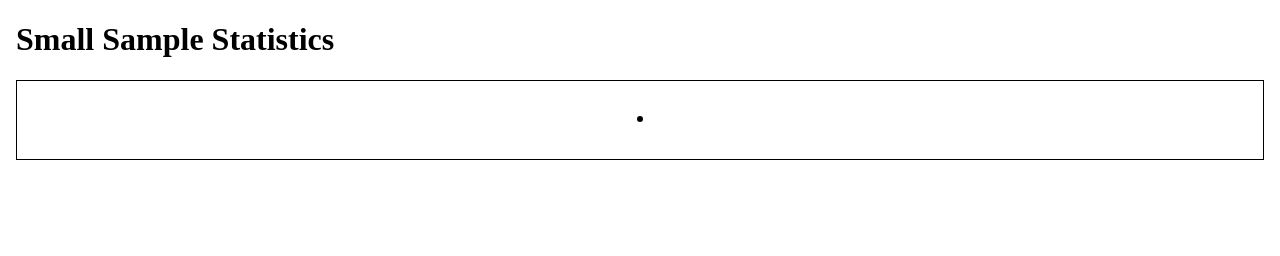
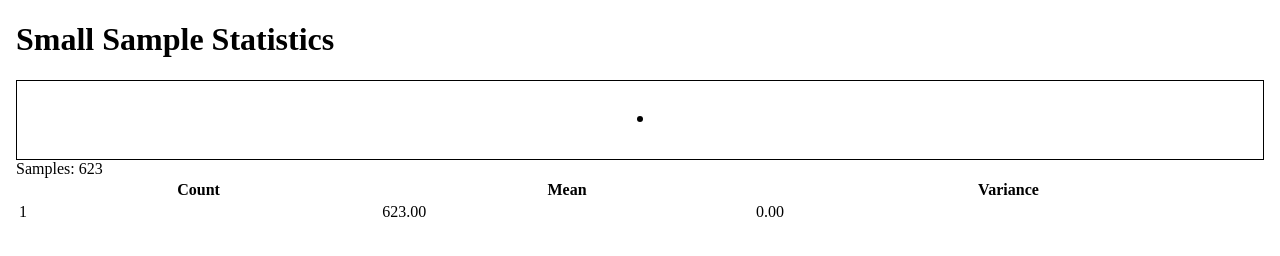
Before and after one commit to bukzor/small-sample-statistics, a plain HTML site: page src/index.html in a window 1280 px wide. Both pictures are taken after a click on the icon 640 px from the left and 119 px from the top of the page. Drawn offline with nearby package versions, Linux system fonts and the light colour scheme.

Commit message:
show the samples, along with count, mean and variance

```diff
--- a/src/index.css
+++ b/src/index.css
@@ -18,7 +18,7 @@ svg {
     grid-auto-rows: max-content;
 }
 
-.samples {
+.sampleInput {
     border: 1px solid black;
     height: 5em;
 }
--- a/src/index.html
+++ b/src/index.html
@@ -15,7 +15,25 @@
   </head>
   <body class='main'>
     <h1>Small Sample Statistics</h1>
-    <svg xmlns="http://www.w3.org/2000/svg" class="samples"></svg>
+
+
+    <svg xmlns="http://www.w3.org/2000/svg" class="sampleInput"></svg>
+
+    <div>
+      Samples: <span class="samples">(none)</span>
+    </div>
+
+    <table class="statistics">
+      <tr>
+        <th>Count</th><th>Mean</th><th>Variance</th>
+      </tr><tr>
+        <td class="statistics__count">0</td>
+        <td class="statistics__mean">N/A</td>
+        <td class="statistics__variance">N/A</td>
+      </tr>
+    </table>
+
+
   <script src="//ajax.googleapis.com/ajax/libs/jquery/1.7.2/jquery.js" type="text/javascript"></script>
   <script src="index.js" type="text/javascript"></script>
   <script type="text/javascript">
--- a/src/index.js
+++ b/src/index.js
@@ -1,17 +1,44 @@
 const XML = "http://www.w3.org/2000/svg";
+const samples = [];
 
+    console.log(1);
 let init = function() {
-  // <circle cx="100" cy="100" r="100"/>
-  document.querySelectorAll('.samples').forEach(samples => {
-    samples.addEventListener('click', event => {
+    console.log(2);
+  document.querySelectorAll('.sampleInput').forEach(sampleInput => {
+    console.log(3);
+    sampleInput.addEventListener('click', event => {
+    console.log(4);
+      // <circle cx="100" cy="100" r="100"/>
       let point = document.createElementNS(XML, 'circle');
       point.setAttribute('cx', event.offsetX);
       point.setAttribute('cy', event.offsetY);
       point.setAttribute('r', 3);
+      sampleInput.append(point);
 
-      samples.append(point);
+      samples.push(event.offsetX);
+      samples.sort();
+
+      renderSamples();
+      renderStatistics();
     });
   });
-}
+};
+
+let renderSamples = function() {
+  document.querySelector('.samples').innerText = samples.join(', ');
+};
+
+let renderStatistics = function() {
+  let count = samples.length;
+  document.querySelector('.statistics__count').innerText = count;
+  let mean = (
+    samples.reduce((acc, next) => acc + next, 0) / count
+  );
+  document.querySelector('.statistics__mean').innerText = mean.toFixed(2);
+  document.querySelector('.statistics__variance').innerText = Math.pow(
+    samples.reduce((acc, next) => acc + Math.pow(next - mean, 2), 0) / count,
+    0.5,
+  ).toFixed(2);
+};
 
 document.addEventListener("DOMContentLoaded", init);
```
